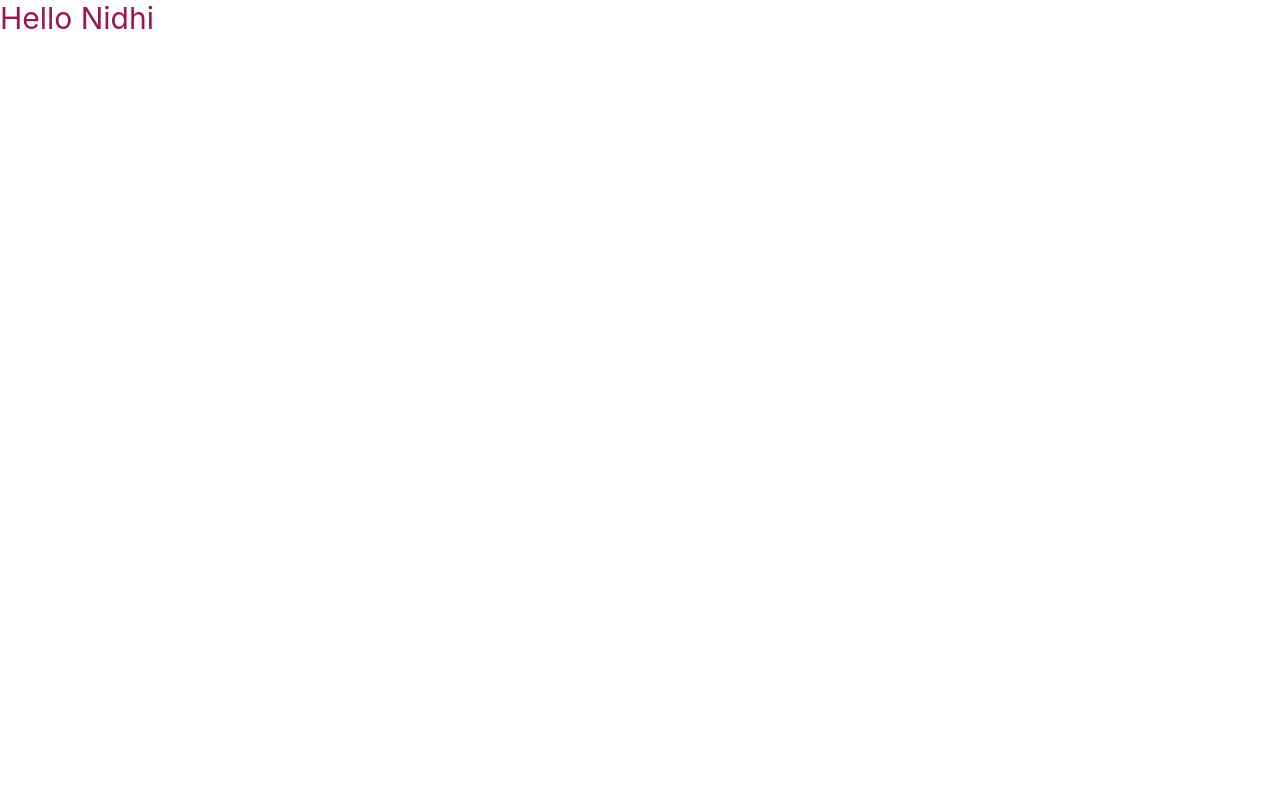
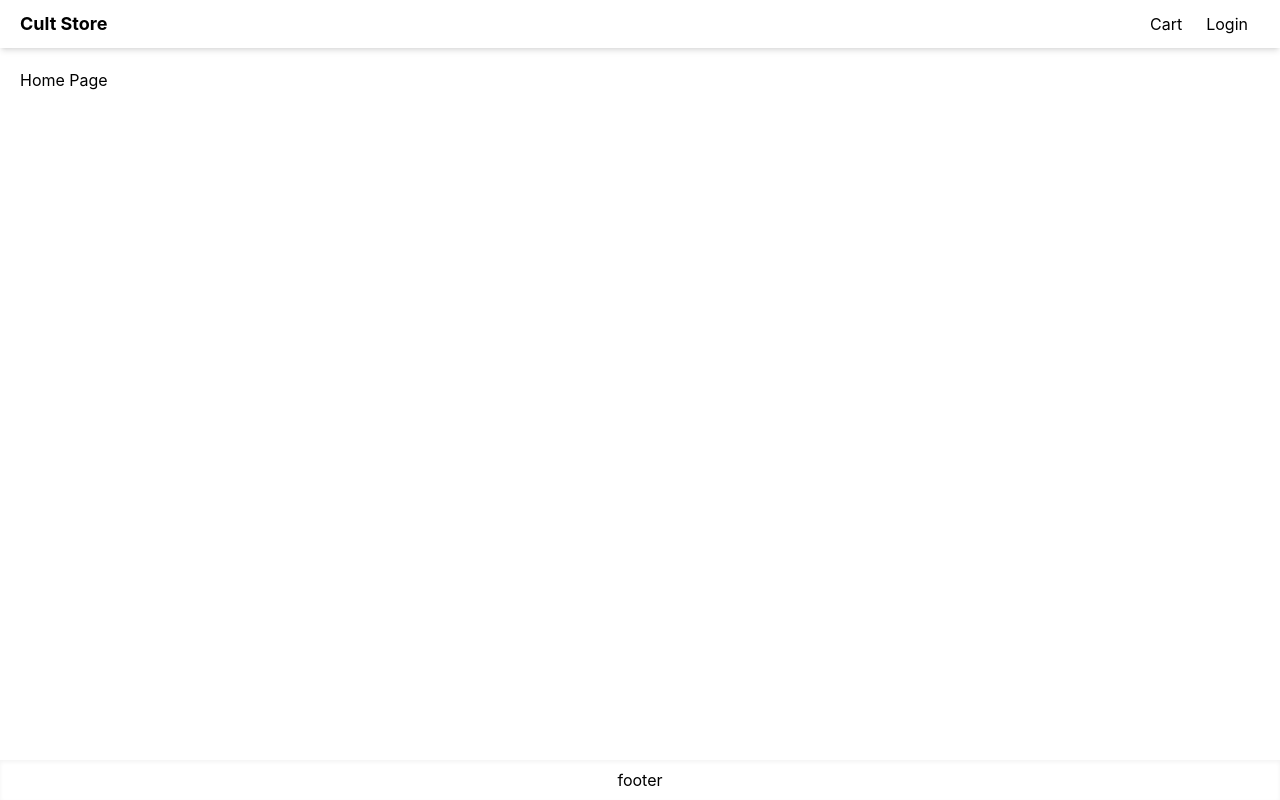
Before and after one commit to nidhi333-9/cult-store, a Next.js app: page / in a window 1280 px wide. Built offline with nearby package versions, Linux system fonts and the light colour scheme.

Commit message:
added the component folder

```diff
--- /dev/null
+++ b/components/Layout.js
@@ -0,0 +1,52 @@
+import React from "react";
+import Head from "next/head";
+import Link from "next/link";
+function Layout({ children, title }) {
+  return (
+    <>
+      <Head>
+        <title>{title ? title + " - Cult-Store" : "Cult-Store"}</title>
+        <meta
+          name="description"
+          content="E-commerce Website"
+        />
+        <link
+          rel="icon"
+          href="/favicon.ico"
+        />
+      </Head>
+      <div className="flex min-h-screen flex-col justify-between">
+        <header>
+          <nav className="flex h-12 justify-between items-center shadow-md px-5">
+            <Link
+              href="/"
+              legacyBehavior
+            >
+              <a className="text-lg font-bold">Cult Store</a>
+            </Link>
+            <div>
+              <Link
+                href="/cart"
+                legacyBehavior
+              >
+                <a className="p-3">Cart</a>
+              </Link>
+              <Link
+                href="/login"
+                legacyBehavior
+              >
+                <a className="p-3">Login</a>
+              </Link>
+            </div>
+          </nav>
+        </header>
+        <main className="container m-auto mt-5 px-5">{children}</main>
+        <footer className="flex justify-center items-center h-10 shadow-inner">
+          footer
+        </footer>
+      </div>
+    </>
+  );
+}
+
+export default Layout;
--- a/pages/index.js
+++ b/pages/index.js
@@ -1,21 +1,5 @@
-import Head from "next/head";
+import Layout from "../components/Layout";
 
 export default function Home() {
-  return (
-    <div>
-      <Head>
-        <title>Create Next App</title>
-        <meta
-          name="description"
-          content="Generated by create next app"
-        />
-        <link
-          rel="icon"
-          href="/favicon.ico"
-        />
-      </Head>
-
-      <h1 className="text-3xl text-pink-800">Hello Nidhi</h1>
-    </div>
-  );
+  return <Layout title="Home Page">Home Page</Layout>;
 }
--- a/styles/globals.css
+++ b/styles/globals.css
@@ -18,13 +18,3 @@
 * {
   box-sizing: border-box;
 }
-
-@media (prefers-color-scheme: dark) {
-  html {
-    color-scheme: dark;
-  }
-  body {
-    color: white;
-    background: black;
-  }
-}
```
Also changed, not shown: .eslintrc.json.
